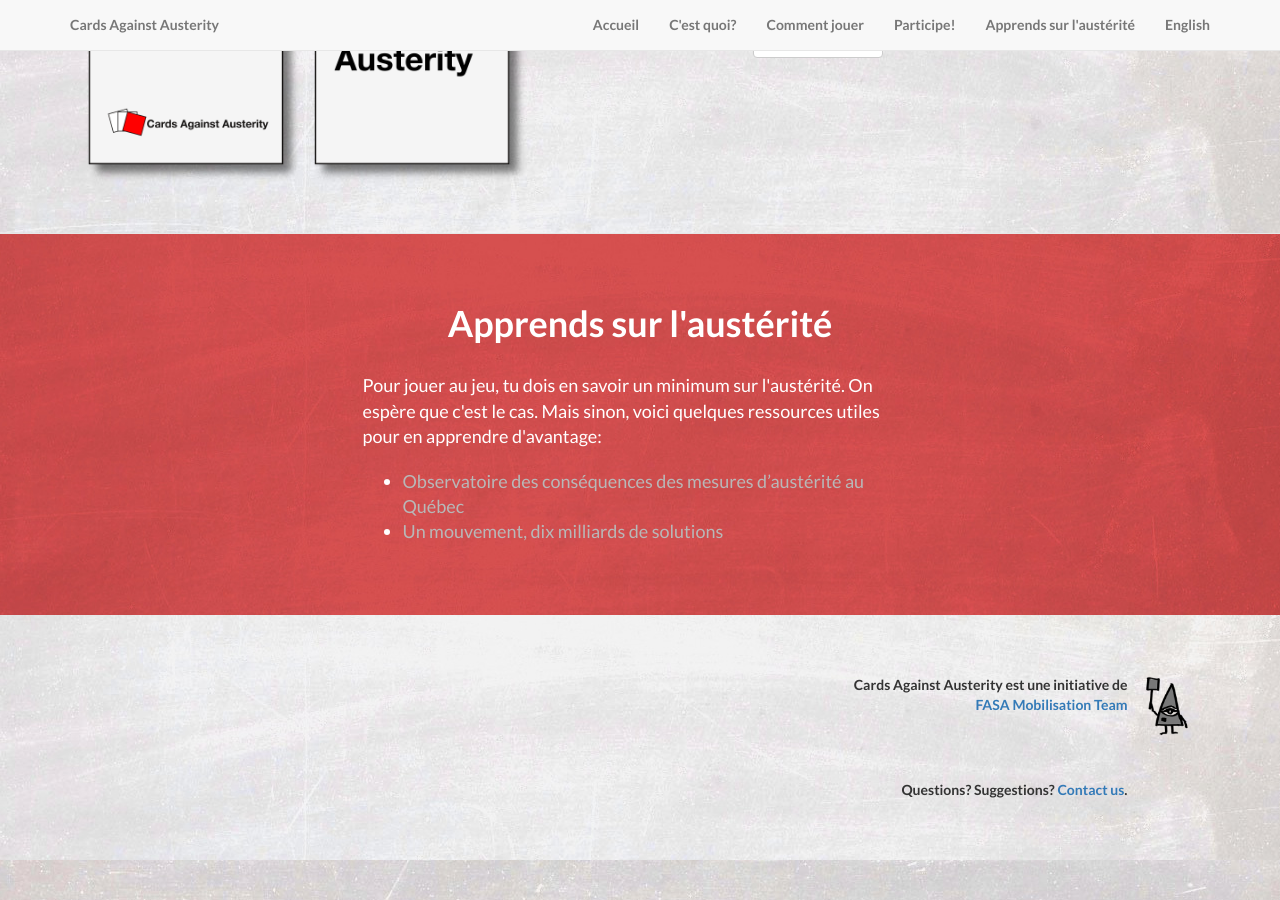
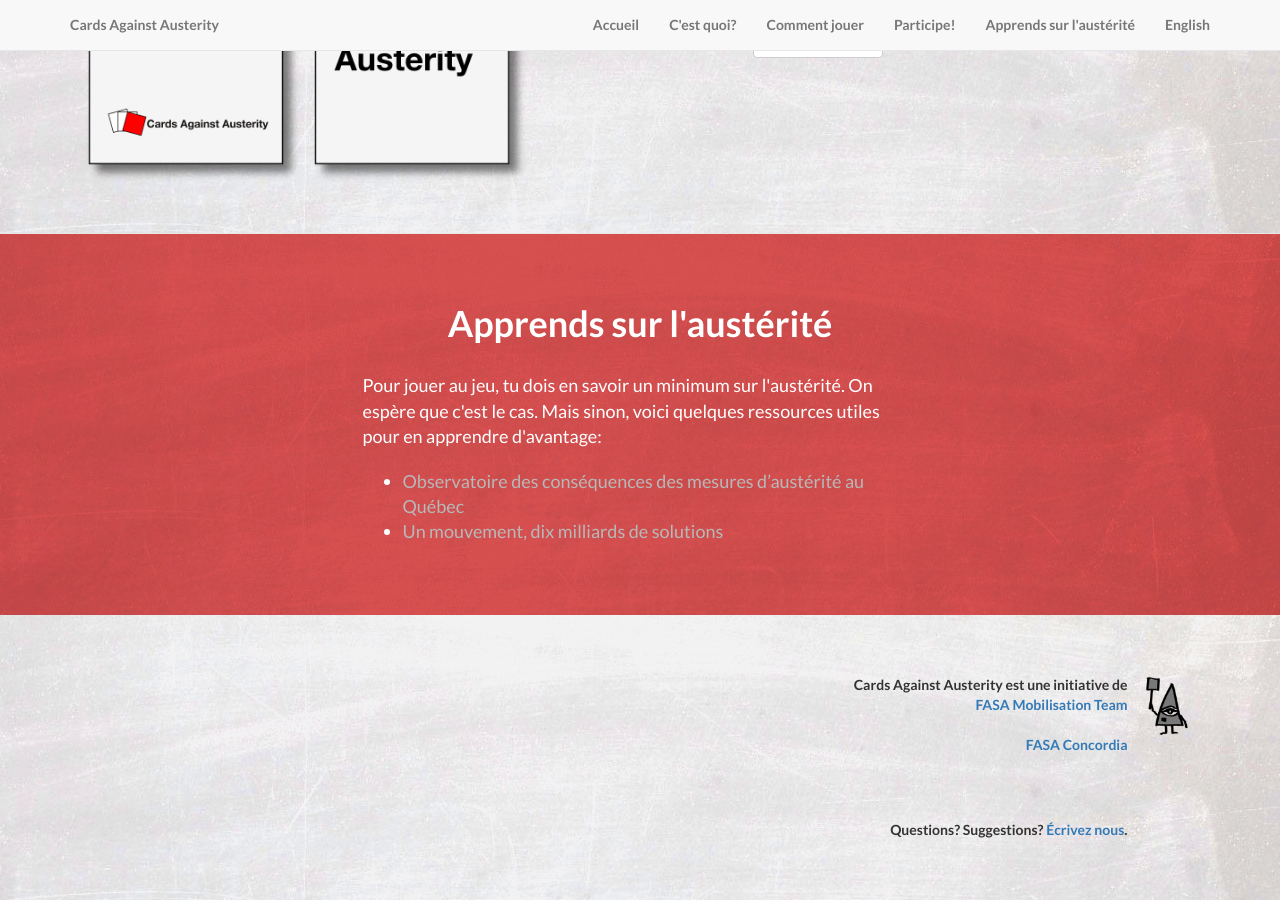
Before and after one commit to CardsAgainstAusterity/CardsAgainstAusterity.github.io, a Jekyll site: the page built from _posts/fr/2015-11-19-index.md, in a window 1280 px wide and 900 px high, scrolled down 2315 px. Built offline with Jekyll 4.4.1, drawn with Linux system fonts in a browser that asks for light colours; nearby versions of some CDN libraries; some web fonts are replaced.

Commit message:
ajouté lien vers http://fasaconcordia.com

```diff
--- a/_config.yml
+++ b/_config.yml
@@ -4,7 +4,6 @@
 # Site settings
 title: Cards Against Austerity
 email: your-email@domain.com
-description: "Fight ongoing austerity measures in Quebec in a playful and mocking way."
 permalink: /:title/
 
 gems:
--- a/_includes/footer.html
+++ b/_includes/footer.html
@@ -5,12 +5,13 @@
         <div class="row">
           <div class="col-xs-12">
             <p style="margin-bottom:0;margin-top:10px;">
-              {{page.footer}}<br/>
+              {{page.footer.text}}<br/>
               <a href="https://www.facebook.com/fasamobilizationteam">FASA Mobilisation Team</a>
+              <br/><br/><a href="http://fasaconcordia.com">FASA Concordia</a>
             </p>
           </div>
           <div class="col-xs-12" style="margin-top:65px">
-            <p>Questions? Suggestions? <a href="mailto:info@CardsAgainstAusterity.com">Contact us</a>.
+            <p>Questions? Suggestions? <a href="mailto:info@CardsAgainstAusterity.com">{{page.footer.contact}}</a>.
             </p>
           </div>
         </div>
--- a/_includes/head.html
+++ b/_includes/head.html
@@ -2,7 +2,7 @@
   <meta charset="utf-8">
   <meta http-equiv="X-UA-Compatible" content="IE=edge">
   <meta name="viewport" content="width=device-width, initial-scale=1">
-  <meta name="description" content="{{ site.description }}">
+  <meta name="description" content="{{ page.description }}">
   <meta name="author" content="">
   <title>{% if page.title %}{{ page.title }}{% else %}{{ site.title }}{% endif %}</title>
 
--- a/_posts/fr/2015-11-19-index.md
+++ b/_posts/fr/2015-11-19-index.md
@@ -25,5 +26,7 @@
 rules:
     title: Comment jouer
     text: "Rien de complexe: chaque tour, un joueur pige une carte rouge et les autres joueur doivent répondre avec leur carte blanche la plus appropriée"
-footer: Cards Against Austerity est une initiative de
+footer:
+    text: "Cards Against Austerity est une initiative de"
+    contact: "Écrivez nous"
 ---
```
Also changed, not shown: other parts of _posts/fr/2015-11-19-index.md (+1 -0 lines), _posts/en/2015-11-19-index.md (+4 -1 lines).
